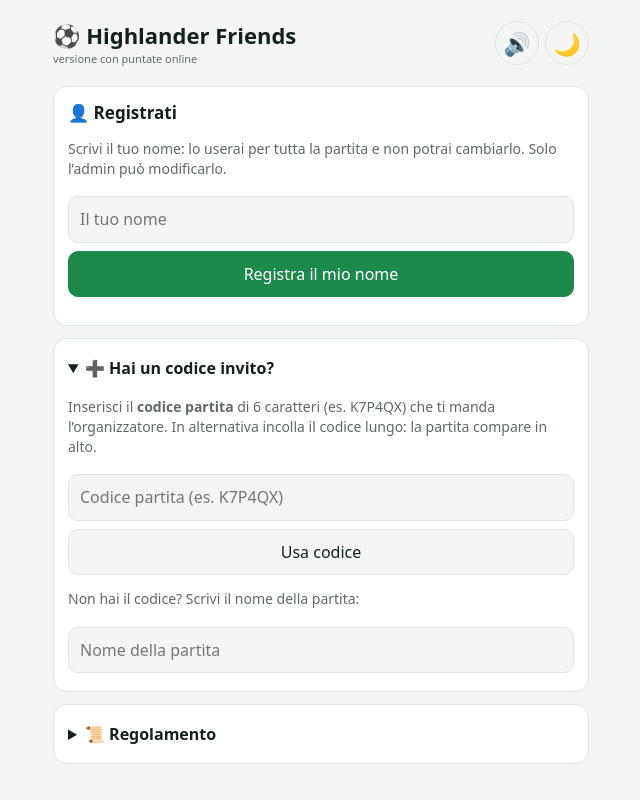
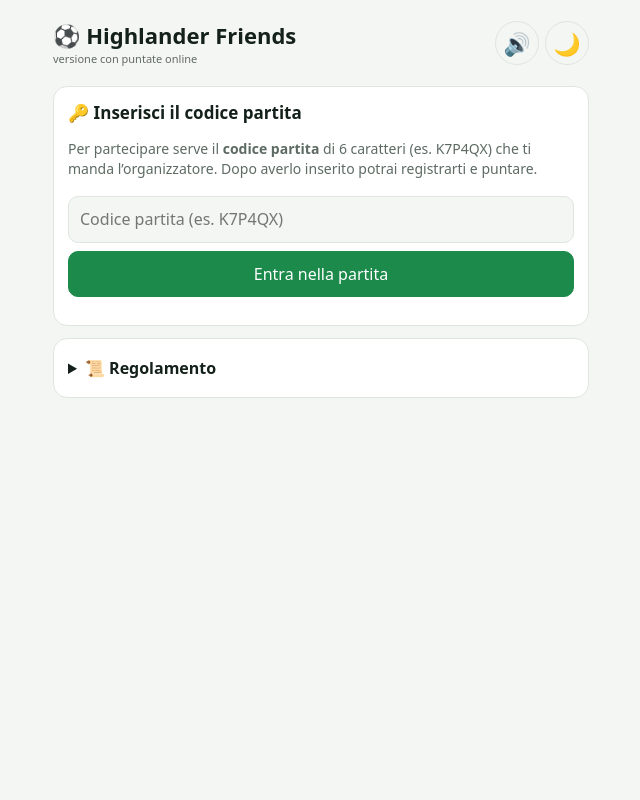
Before and after one commit to ultimo26/highlander, a plain HTML site: page index.html in a window 1280 px wide. Shown: the whole page, without its empty margins (319-959 px from the left). Drawn offline with Linux system fonts and the light colour scheme.

Commit message:
Add files via upload

```diff
--- a/index.html
+++ b/index.html
@@ -179,28 +179,30 @@ const msgBox=()=>{const r=regRec();if(!r)return '';const on=!!(fbBase()&&S.id),v
  return `<div class="card"><h2>💬 Messaggi con l’admin</h2>${on?th:''}<textarea id="mt" maxlength="300" placeholder="Scrivi un messaggio all’admin">${esc(msgText)}</textarea>`+(on?`<button class="sel" data-a="msend" ${msgBusy?'disabled':''}>Invia messaggio</button>`:`<a class="btn sel" target="_blank" rel="noopener" href="https://wa.me/?text=${encodeURIComponent('Messaggio Highlander Friends'+(gtag()?' ['+gtag()+']':'')+' da '+r.n+': '+msgText)}">Invia su WhatsApp</a>`)+`<p class="mu">${esc(msgNote)}</p></div>`};
 function usedBox(){if(!draft.name.trim())return '';const u=urec();if(!u.used.length&&!u.pend)return '';
  return det('us','🗂 Le mie squadre già usate ('+u.used.length+')',(u.pend?`<p class="mu">Ultima puntata: <b>${esc(u.pend.t)}</b>. Finché il turno è aperto puoi ancora cambiarla.</p><button data-a="cfu">Turno finito: segna ${esc(u.pend.t)} come usata</button>`:'')+(u.used.map((t,i)=>`<div class="row"><span>${esc(t)}</span><button class="inl" data-a="rmu" data-i="${i}" aria-label="Rimuovi ${esc(t)}">✕</button></div>`).join('')||'<p class="mu">Nessuna per ora.</p>')+'<p class="mu">Se hai segnato una squadra per errore, tocca ✕.</p>')}
+function gateBox(){return (okmsg?`<div class="card" style="border-color:var(--ac)"><b>${esc(okmsg)}</b></div>`:'')+`<div class="card"><h2>🔑 Inserisci il codice partita</h2><p class="mu">Per partecipare serve il <b>codice partita</b> di 6 caratteri (es. K7P4QX) che ti manda l’organizzatore. Dopo averlo inserito potrai registrarti e puntare.</p><input id="jcd" autocapitalize="characters" autocomplete="off" placeholder="Codice partita (es. K7P4QX)"><button class="sel" data-a="joinc">Entra nella partita</button><p class="mu">${esc(jmsg)}</p></div>`+rulesBox()}
 function player(){
-  if(dt.cd===undefined&&!G.games.some(g=>g.id))dt.cd=true;
-  const us=usedTeams(),elim=isOut();if(us.includes(draft.team)||elim)draft.team='';
-  const nm=draft.name.trim(),ok=!!(nm&&draft.team),lk=lockKind(),closed=!!lk,u=nm?urec():null,multi=G.games.length>1;
+  const hasGame=!!(fbBase()&&S.id),can=hasGame&&!!regRec();
+  if(!hasGame)return gateBox();
+  const us=usedTeams(),elim=isOut();if(us.includes(draft.team)||elim||!can)draft.team='';
+  const nm=draft.name.trim(),ok=!!(can&&nm&&draft.team),lk=lockKind(),closed=!!lk,u=nm?urec():null,multi=G.games.length>1;
   const online=!!(fbBase()&&S.id),waHref='https://wa.me/?text='+encodeURIComponent(text(draft.name,draft.team));
   const send=ok&&!closed&&!elim
    ?(online?`<button class="sel" data-a="fbsend" ${fbSending?'disabled':''}>📲 Invia la puntata</button><p class="mu">${esc(fbmsg)||'La puntata arriva direttamente all’organizzatore.'}</p>`
      :`<a class="btn sel" data-send="1" href="${waHref}" target="_blank" rel="noopener">📲 Invia la puntata su WhatsApp</a><p class="mu">Si apre WhatsApp: scegli l’organizzatore e premi invio.</p><p class="mu" style="color:#b45309">⚠️ Invio online non attivo: ${!fbBase()?'il codice usato non contiene il collegamento al database':'questa partita non ha un ID'}. Chiedi all’organizzatore di rimandarti il link invito aggiornato e riaprilo (oppure incollane il codice qui sotto in “Hai un codice invito?”).</p>`)
-   :`<button class="sel" disabled>📲 Invia la puntata</button><p class="mu">${elim?'❌ Sei stato eliminato: non puoi più puntare.':closed?(lk==='t'?'⏰ Tempo scaduto: le puntate sono chiuse. Aspetta il prossimo turno.':'🔒 Turno chiuso: aspetta che l’organizzatore apra il prossimo turno.'):!nm?'Scrivi il tuo nome e scegli una squadra.':'Ora scegli una squadra.'}</p>`;
+   :`<button class="sel" disabled>📲 Invia la puntata</button><p class="mu">${elim?'❌ Sei stato eliminato: non puoi più puntare.':closed?(lk==='t'?'⏰ Tempo scaduto: le puntate sono chiuse. Aspetta il prossimo turno.':'🔒 Turno chiuso: aspetta che l’organizzatore apra il prossimo turno.'):!can?'🔒 Registrati per poter puntare.':!nm?'Scrivi il tuo nome e scegli una squadra.':'Ora scegli una squadra.'}</p>`;
   return (okmsg?`<div class="card" style="border-color:var(--ac)"><b>${esc(okmsg)}</b></div>`:'')
    +(multi?'<p class="mu" style="margin:10px 0 0">Scegli la partita:</p>'+gbar():'')
    +elimBox()+(ended()?podium():'')+bcBox()
-   +(!regRec()?`<div class="card"><h2>👤 Registrati${multi?' — '+esc(S.name):''}</h2><p class="mu">Scrivi il tuo nome: lo userai per tutta la partita e non potrai cambiarlo. Solo l’admin può modificarlo.</p><input id="rn" maxlength="30" placeholder="Il tuo nome" value="${esc(regDraft)}"><button class="sel" data-a="reg">Registra il mio nome</button><p class="mu">${esc(regMsg)}</p></div>`:`<div class="card"><h2>La tua puntata${multi?' — '+esc(S.name):''}</h2>${rnBox()}${cdBox()}${lk==='a'?'<div class="cd closed">🔒 Turno chiuso: puntate chiuse<span>Aspetta il prossimo turno</span></div>':''}
-   <div class="step" style="margin-top:4px">👤 ${esc(draft.name)}</div><p class="mu" style="margin:0">Nome registrato: solo l’admin può modificarlo.</p>${regSt==='ok'?'<p class="mu" style="margin:2px 0 0">✅ Il tuo nome è arrivato all’admin.</p>':regSt==='no'||regSt==='err'?'<p class="mu" style="margin:2px 0 0;color:var(--bad)">⚠️ Il tuo nome non risulta ancora all’admin.</p><button data-a="rsnd">Reinvia il nome all’admin</button>':''}
+   +(!regRec()?`<div class="card"><h2>👤 Registrati${multi?' — '+esc(S.name):''}</h2><p class="mu">Scrivi il tuo nome: lo userai per tutta la partita e non potrai cambiarlo. Solo l’admin può modificarlo.</p><input id="rn" maxlength="30" placeholder="Il tuo nome" value="${esc(regDraft)}"><button class="sel" data-a="reg">Registra il mio nome</button><p class="mu">${esc(regMsg)}</p></div>`:'')+`<div class="card" style="${can?'':'opacity:.6'}"><h2>La tua puntata${multi?' — '+esc(S.name):''}</h2>${rnBox()}${cdBox()}${lk==='a'?'<div class="cd closed">🔒 Turno chiuso: puntate chiuse<span>Aspetta il prossimo turno</span></div>':''}
+   ${can?`<div class="step" style="margin-top:4px">👤 ${esc(draft.name)}</div><p class="mu" style="margin:0">Nome registrato: solo l’admin può modificarlo.</p>`:`<p class="mu" style="margin:0">🔒 Registrati qui sopra per sbloccare le puntate.</p>`}${regSt==='ok'?'<p class="mu" style="margin:2px 0 0">✅ Il tuo nome è arrivato all’admin.</p>':regSt==='no'||regSt==='err'?'<p class="mu" style="margin:2px 0 0;color:var(--bad)">⚠️ Il tuo nome non risulta ancora all’admin.</p><button data-a="rsnd">Reinvia il nome all’admin</button>':''}
    <div class="step">1 · Scegli la squadra</div>
-   <div class="teams">${SA.map(t=>{const x=us.includes(t);return `<button data-a="pk" data-t="${esc(t)}" style="--c:${TC[t]||'var(--bd)'}" ${x||elim?'disabled':''} class="${t===draft.team?'sel':''}${x?' used':''}${lk&&!x?' lock':''}" aria-pressed="${t===draft.team}">${esc(t)}${x?' (usata)':''}</button>`}).join('')}</div>
+   <div class="teams">${SA.map(t=>{const x=us.includes(t);return `<button data-a="pk" data-t="${esc(t)}" style="--c:${TC[t]||'var(--bd)'}" ${x||elim||!can?'disabled':''} class="${t===draft.team?'sel':''}${x?' used':''}${lk&&!x?' lock':''}" aria-pressed="${t===draft.team}">${esc(t)}${x?' (usata)':''}</button>`}).join('')}</div>
    ${usedList(us,u)}
    <div class="sendbar"><div class="step" style="margin:0 0 4px">2 · Invia</div>${send}</div>
    ${u&&u.pend?`<div class="cd" style="border-color:var(--ac);color:var(--tx)">✅ Puntata inviata<b>${esc(u.pend.t)}</b><span>Finché il turno è aperto puoi cambiarla</span>${online||dlMs()!==null?'':`<button data-a="cfu" style="margin-top:8px">Turno finito: segna ${esc(u.pend.t)} come usata</button>`}</div>`:''}
    ${ok&&!closed?`<details class="sub" data-d="cp" ${dt.cp?'open':''}><summary>${online?'Preferisci WhatsApp?':'WhatsApp non si apre?'}</summary>${online?`<a class="btn sel" data-send="1" href="${waHref}" target="_blank" rel="noopener">Invia su WhatsApp</a>`:''}<p class="mu">Copia il messaggio e mandalo tu all’organizzatore:</p><textarea readonly id="msgp">${esc(text(draft.name,draft.team))}</textarea><button data-a="cpm">Copia messaggio</button><p class="mu">${esc(cmsg)}</p></details>`:''}</div>`
-   +stBox()+msgBox())
-   +det('cd',G.games.some(g=>g.id)?'➕ Nuova partita? Inserisci un altro codice':'➕ Hai un codice invito?',`<p class="mu">Inserisci il <b>codice partita</b> di 6 caratteri (es. K7P4QX) che ti manda l’organizzatore. In alternativa incolla il codice lungo: la partita compare in alto.</p><input id="jcd" autocapitalize="characters" autocomplete="off" placeholder="Codice partita (es. K7P4QX)"><button data-a="joinc">Usa codice</button><p class="mu">${esc(jmsg)}</p>`+(G.games.length<2?`<p class="mu">Non hai il codice? Scrivi il nome della partita:</p><input id="gn2" maxlength="30" placeholder="Nome della partita" value="${esc(draft.gname||'')}">`:''))
+   +stBox()+msgBox()
+   +det('cd',G.games.some(g=>g.id)?'➕ Nuova partita? Inserisci un altro codice':'➕ Hai un codice invito?',`<p class="mu">Inserisci il <b>codice partita</b> di 6 caratteri (es. K7P4QX) che ti manda l’organizzatore. In alternativa incolla il codice lungo: la partita compare in alto.</p><input id="jcd" autocapitalize="characters" autocomplete="off" placeholder="Codice partita (es. K7P4QX)"><button data-a="joinc">Usa codice</button><p class="mu">${esc(jmsg)}</p>`)
    +rulesBox();
 }
 
@@ -272,7 +274,7 @@ document.addEventListener('change',e=>{
 });
 document.addEventListener('input',e=>{if(e.target.id==='dl'&&unlocked){S.cfg.deadline=e.target.value.slice(0,80);save()}if(e.target.id==='mr'&&unlocked){S.cfg.maxRounds=Math.max(0,Math.min(99,parseInt(e.target.value)||0));save()}if(e.target.id==='pbs'&&unlocked){try{localStorage.setItem('uipbase',e.target.value.trim().split('#')[0].slice(0,500))}catch(x){}}if(e.target.id==='gn2'){draft.gname=e.target.value;try{localStorage.setItem('uipgn',draft.gname)}catch(x){}}if(e.target.id==='mt')msgText=e.target.value;if(e.target.id==='rn')regDraft=e.target.value;});
 document.addEventListener('focusout',e=>{if(e.target.id==='gn2')setTimeout(render,50)});
-document.addEventListener('keydown',e=>{if(e.key!=='Enter'||e.isComposing||e.target.id!=='apw')return;const b=document.querySelector('[data-a=unlock],[data-a=setpw]');if(b){e.preventDefault();b.click()}});
+document.addEventListener('keydown',e=>{if(e.key!=='Enter'||e.isComposing)return;const q={apw:'[data-a=unlock],[data-a=setpw]',jcd:'[data-a=joinc]',rn:'[data-a=reg]'}[e.target.id];if(!q)return;const b=document.querySelector(q);if(b){e.preventDefault();b.click()}});
 document.addEventListener('click',async e=>{
   if(e.target.closest('a[data-send]')){recordSend();return}
   const b=e.target.closest('button');if(!b)return;
@@ -285,8 +287,8 @@ document.addEventListener('click',async e=>{
   if(b.dataset.a==='hma'){if(confirm('Cancellare tutti i messaggi da questo dispositivo? L’admin continua a vederli.')){hidAdd(msgs.map(m=>m.id));render()}return}
   if(b.dataset.a==='msend'){fbMsgSend();return}
   if(b.dataset.a==='rsnd'){const r=regRec();if(r){const c=await fbReg(r.n);if(c===0){r.sent=true;regSet(r);regSt='ok'}else{regSt='err';toast(['','Nome già usato da un altro dispositivo','Il database rifiuta la registrazione: avvisa l’admin','Nessuna connessione','Prima inserisci il codice partita'][c])}}render();return}
-  if(b.dataset.a==='reg'){const el=document.getElementById('rn'),n=cleanN(el&&el.value);regDraft=n;if(n.length<2){regMsg='Scrivi il tuo nome (almeno 2 lettere).';render();return}regMsg='Registrazione in corso…';render();const c=await fbReg(n);if(c){regMsg=['','❌ Nome già usato da un altro giocatore: aggiungi cognome o iniziale.','❌ Il database ha rifiutato la registrazione: avvisa l’admin.','❌ Nessuna connessione: riprova.','Prima inserisci il codice partita dell’admin (in fondo alla pagina): il nome deve arrivare a lui.'][c];if(c===4)dt.cd=true;render();return}regSet({n,rid:pidOf(n),sent:true});regSt='ok';try{localStorage.setItem('uipname',n)}catch(x){}regMsg='';okmsg='✅ Registrato come '+n;setTimeout(()=>{okmsg='';render()},6000);fbMsgs();render();return}
-  if(b.dataset.a==='pk'){const lk=lockKind();if(lk){toast(lockText(lk));return}draft.team=draft.team===b.dataset.t?'':b.dataset.t;fbmsg='';render();return}
+  if(b.dataset.a==='reg'){const el=document.getElementById('rn'),n=cleanN(el&&el.value);regDraft=n;if(n.length<2){regMsg='Scrivi il tuo nome (almeno 2 lettere).';render();return}regMsg='Registrazione in corso…';render();const c=await fbReg(n);if(c){regMsg=['','❌ Nome già usato da un altro giocatore: aggiungi cognome o iniziale.','❌ Il database ha rifiutato la registrazione: avvisa l’admin.','❌ Nessuna connessione: riprova.','Prima inserisci il codice partita.'][c];if(c===4)dt.cd=true;render();return}regSet({n,rid:pidOf(n),sent:true});regSt='ok';try{localStorage.setItem('uipname',n)}catch(x){}regMsg='';okmsg='✅ Registrato come '+n;setTimeout(()=>{okmsg='';render()},6000);fbMsgs();render();return}
+  if(b.dataset.a==='pk'){if(!(fbBase()&&S.id&&regRec())){toast('🔒 Registrati per poter puntare');return}const lk=lockKind();if(lk){toast(lockText(lk));return}draft.team=draft.team===b.dataset.t?'':b.dataset.t;fbmsg='';render();return}
   if(b.dataset.a==='cfu'){const o=uall(),k=ukey(),r=urec();if(r.pend){if(!r.used.includes(r.pend.t))r.used.push(r.pend.t);r.pend=null;o[k]=r;usave(o)}render();return}
   if(b.dataset.a==='rmu'){const o=uall(),k=ukey(),r=urec();r.used.splice(+b.dataset.i,1);o[k]=r;usave(o);render();return}
   if(b.dataset.a==='cpm'){recordSend();try{await navigator.clipboard.writeText(text(draft.name,draft.team));cmsg='Messaggio copiato ✅'}catch(x){const t=document.getElementById('msgp');if(t){t.focus();t.select()}cmsg='Seleziona il testo e copialo a mano'}render();return}
@@ -382,7 +384,7 @@ setInterval(()=>{const i=cdInfo();
 async function fbClear(){}
 async function fbState(){}
 async function fbSend(){
- const nm=cleanN(draft.name),tm=draft.team;if(!nm||!tm||fbSending||!fbBase()||!S.id)return;
+ const nm=cleanN(draft.name),tm=draft.team;if(!nm||!tm||fbSending||!fbBase()||!S.id||!regRec())return;
  await fbRS();{const lk=lockKind();if(lk){toast(lockText(lk));return}}
  fbSending=true;fbmsg='Invio in corso…';render();lastSt='rete';
  try{
```
